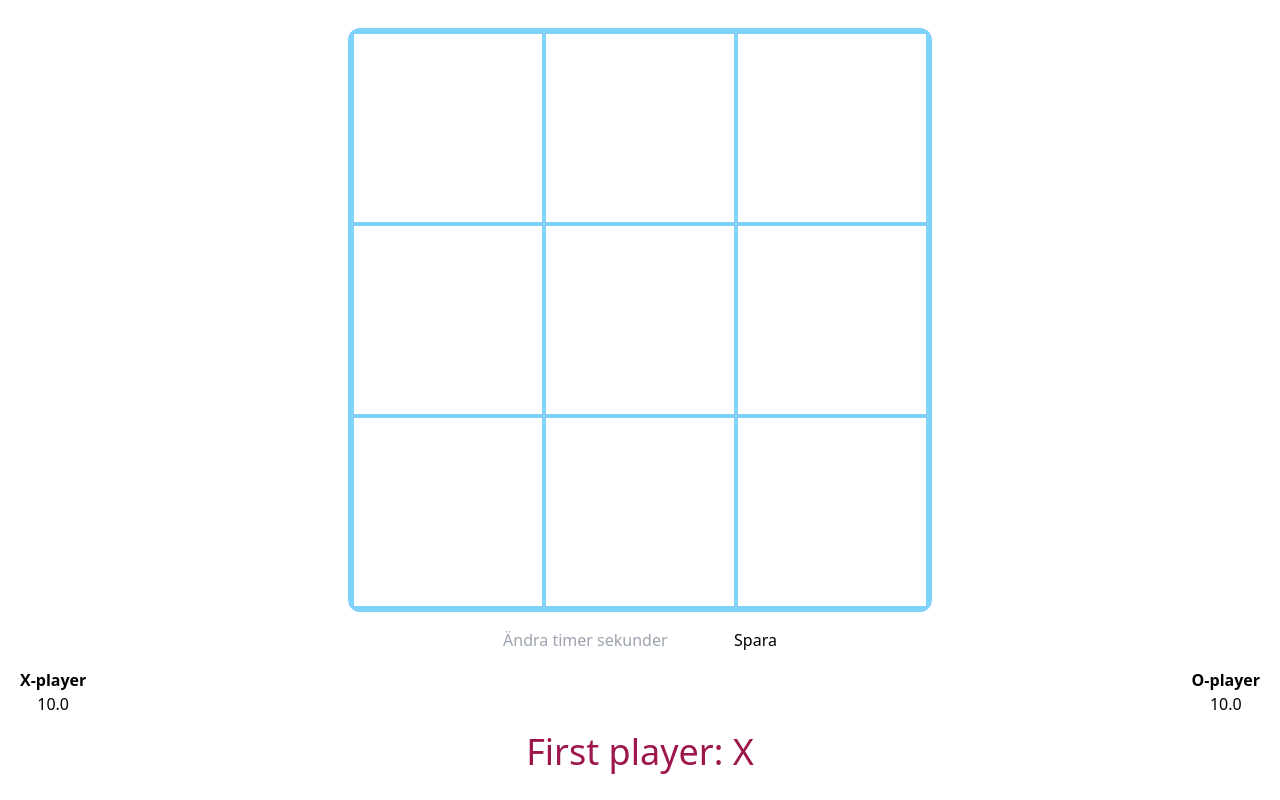
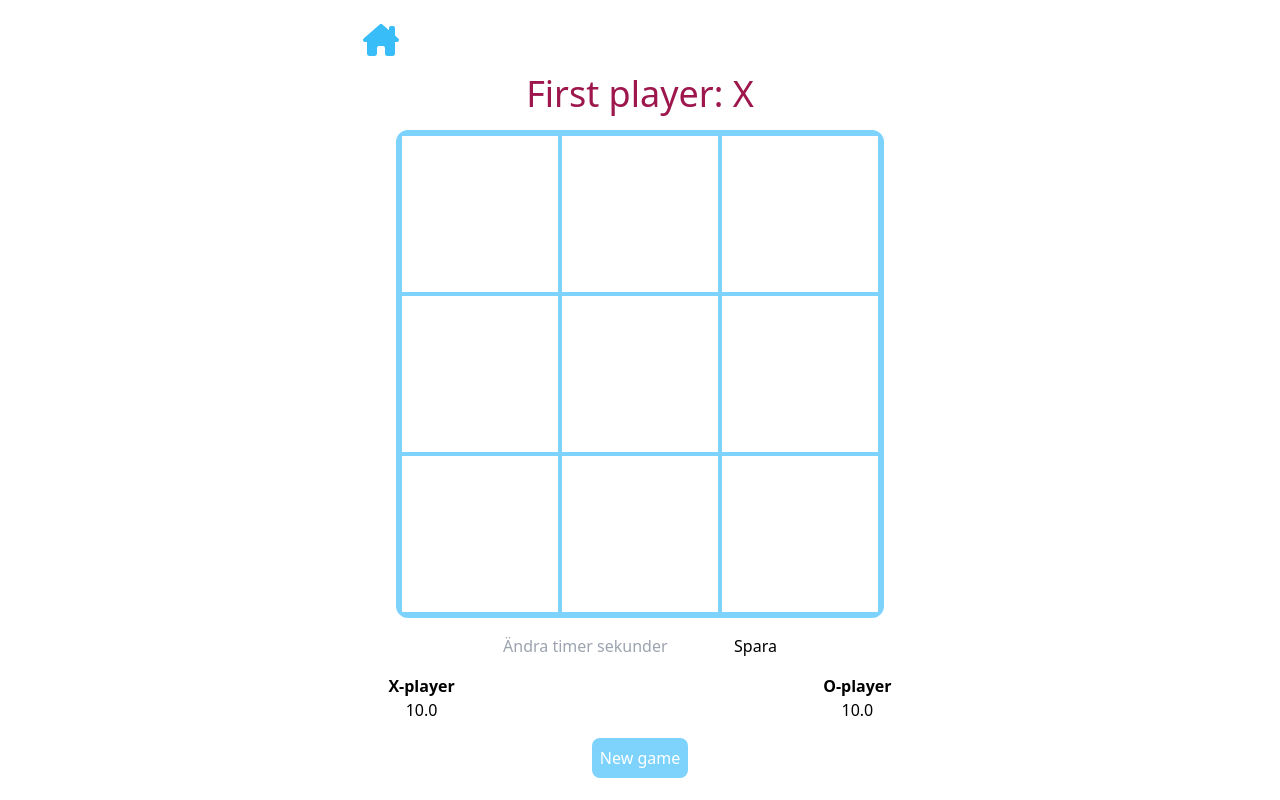
Before and after one commit to ingrideliasson/TicTacToe, a React (Create React App) app: page /board in a window 1280 px wide. Built offline with nearby package versions, Linux system fonts and the light colour scheme; a web font is replaced by a local one.

Commit message:
design and layout changes

```diff
--- a/package.json
+++ b/package.json
@@ -12,6 +12,7 @@
     "react": "^19.1.1",
     "react-confetti": "^6.4.0",
     "react-dom": "^19.1.1",
+    "react-icons": "^5.5.0",
     "react-router-dom": "^7.8.0",
     "react-scripts": "5.0.1",
     "web-vitals": "^2.1.4"
--- a/src/components/AiBoard.jsx
+++ b/src/components/AiBoard.jsx
@@ -1,6 +1,7 @@
 import { useState, useEffect } from 'react';
 import Scoreboard from './Scoreboard.jsx'
 import { motion, AnimatePresence } from "framer-motion";
+import MainMenu from './MainMenu.jsx'
 
 function Square({ value, onSquareClick, index, isWinningTile, delay = 0 }) {
   const animationVariants = [
@@ -27,7 +28,7 @@ function Square({ value, onSquareClick, index, isWinningTile, delay = 0 }) {
 
   return (
     <button
-      className="border-2 border-sky-300 h-48 w-48 font-cherry flex items-center justify-center"
+      className="border-2 border-sky-300 h-40 w-40 font-cherry flex items-center justify-center"
       onClick={onSquareClick}
     >
       {value && (
@@ -281,7 +282,28 @@ export default function AiBoard() {
 
 
   return (
-    <div className="flex flex-col items-center justify-center gap-8 min-h-screen">
+    <div className="flex flex-col items-center justify-center gap-4 min-h-screen">
+
+    { winner ? (<Scoreboard winner={winner}/>) : null }
+      <div className="w-1/3 mr-32">
+      <MainMenu/>
+      </div>
+      <h1 className="text-4xl text-pink-800 font-cherry ">{status}</h1>
+
+
+
+
+      <div className="grid grid-cols-3 border-4 border-sky-300 rounded-xl">
+          <Square value={squares[0]} onSquareClick={() => humanMove(0)}/>
+          <Square value={squares[1]} onSquareClick={() => humanMove(1)}/>
+          <Square value={squares[2]} onSquareClick={() => humanMove(2)}/>
+          <Square value={squares[3]} onSquareClick={() => humanMove(3)}/>
+          <Square value={squares[4]} onSquareClick={() => humanMove(4)}/>
+          <Square value={squares[5]} onSquareClick={() => humanMove(5)}/>
+          <Square value={squares[6]} onSquareClick={() => humanMove(6)}/>
+          <Square value={squares[7]} onSquareClick={() => humanMove(7)}/>
+          <Square value={squares[8]} onSquareClick={() => humanMove(8)}/>
+      </div>
 
       <div className="flex gap-4 items-center">
       <label className="font-nunito text-lg">Difficulty:</label>
@@ -296,22 +318,7 @@ export default function AiBoard() {
         </select>
       </div>
 
-      <div className="grid grid-cols-3 border-4 border-sky-300 rounded-xl">
-          <Square value={squares[0]} onSquareClick={() => humanMove(0)}/>
-          <Square value={squares[1]} onSquareClick={() => humanMove(1)}/>
-          <Square value={squares[2]} onSquareClick={() => humanMove(2)}/>
-          <Square value={squares[3]} onSquareClick={() => humanMove(3)}/>
-          <Square value={squares[4]} onSquareClick={() => humanMove(4)}/>
-          <Square value={squares[5]} onSquareClick={() => humanMove(5)}/>
-          <Square value={squares[6]} onSquareClick={() => humanMove(6)}/>
-          <Square value={squares[7]} onSquareClick={() => humanMove(7)}/>
-          <Square value={squares[8]} onSquareClick={() => humanMove(8)}/>
-      </div>
-
-
-      { winner ? (<Scoreboard winner={winner}/>) : null }
-      <h1 className="text-4xl text-pink-800 font-cherry ">{status}</h1>
-      <div className="flex items-center justify-center gap-4">
+       <div className="flex items-center justify-center gap-4">
         <button className="font-cherry text-white p-2 px-4 bg-sky-300 text-white rounded-lg disabled:opacity-50 "
         onClick={() => resetGame()}>
           Reset
@@ -321,6 +328,7 @@ export default function AiBoard() {
           New game
         </button>
       </div>
+
     </div>
   );
 }
--- a/src/components/Board.jsx
+++ b/src/components/Board.jsx
@@ -1,6 +1,7 @@
 import { useState, useEffect , useRef} from 'react';
 import GameTimer from './GameTimer'
 import Scoreboard from './Scoreboard.jsx'
+import MainMenu from './MainMenu.jsx'
 
 
 import { motion, AnimatePresence } from "framer-motion";
@@ -32,7 +33,7 @@ function Square({ value, onSquareClick, index, isWinningTile, delay = 0 }) {
 
   return (
     <button
-      className="border-2 border-sky-300 h-48 w-48 font-cherry flex items-center justify-center"
+      className="border-2 border-sky-300 h-40 w-40 font-cherry flex items-center justify-center"
       onClick={onSquareClick}
     >
       {value && (
@@ -64,12 +65,20 @@ function Square({ value, onSquareClick, index, isWinningTile, delay = 0 }) {
 
 export default function Board() {
   const [xIsNext, setXIsNext] = useState(true);
+  const [startingPlayer, setStartingPlayer] = useState('X');
   const [squares, setSquares] = useState(Array(9).fill(null));
   const [winner, setWinner] = useState(null);
   const [gameTime, setGameTime] = useState(10);
   const inputRefTimer = useRef();
   const tileIdxs = [0,1,2,3,4,5,6,7,8];
   const [scores, setScores] = useState({ X: 0, O: 0, });
+  const [isTie, setIsTie] = useState(null);
+  const [timerKey, setTimerKey] = useState(0);
+
+  //Kollar efter lika
+  useEffect(() => {
+    setIsTie(boardIsFull(squares));
+  }, [squares]);
 
   function getSquare(winner, winningTiles, i) {
   const isWinningTile = winner && Array.isArray(winningTiles) && winningTiles.includes(i);
@@ -127,11 +136,17 @@ export default function Board() {
     setXIsNext(!xIsNext); // Update state of which symbol is next
   }
 
+  function newGame() {
+    const nextStartingPlayer = startingPlayer === 'X' ? 'O' : 'X'; // Change starting player
+    setStartingPlayer(nextStartingPlayer);
+    setSquares(Array(9).fill(null));
+    setXIsNext(xIsNext? true : false);
+    setWinner(null);
+    setTimerKey(prevKey => prevKey + 1);
+  }
 
   const [_,winningTiles] = calculateWinner(squares);
 
-
-  const isTie = boardIsFull(squares);
   const isFirstMove = boardIsEmpty(squares);
   let status;
 
@@ -149,8 +164,6 @@ export default function Board() {
   }
   }
 
-
-
   // Uppdatera 'scores'
   useEffect(() => {
     if (winner && winner[0] === 'X') {
@@ -161,7 +174,11 @@ export default function Board() {
   }, [winner]);
 
   return (
-      <div className="flex flex-col items-center justify-center gap-4 min-h-screen">
+      <div className="flex flex-col items-center justify-center min-h-screen gap-4">
+        <div className="w-1/3 mr-32">
+        <MainMenu/>
+        </div>
+        <h1 className="text-4xl text-pink-800 font-cherry text-center">{status}</h1>
         <div className="grid grid-cols-3 border-4 border-sky-300 rounded-xl">
         {tileIdxs.map((i)=>
         getSquare(winner, winningTiles, i))
@@ -173,16 +190,15 @@ export default function Board() {
             Spara
           </button>
         </div>
-      <GameTimer gameTime={gameTime} xIsNext={xIsNext} winner={winner} setWinner={setWinner}></GameTimer>
-      <h1 className="text-4xl text-pink-800 font-cherry ">{status}</h1>
-      { winner && <Scoreboard scores={scores} /> }
+        <GameTimer key={timerKey} gameTime={gameTime} xIsNext={xIsNext} winner={winner} setWinner={setWinner} isTie={isTie}></GameTimer>
+        { (winner || isTie) && <Scoreboard scores={scores} /> }
+        <button className="font-cherry text-white p-2 bg-sky-300 text-white rounded-lg disabled:opacity-50 "
+        onClick={() => newGame()}>
+          New game
+        </button>
       </div>
-
   );
 }
-
-
-
 
 function calculateWinner(squares) {
   const lines = [
--- a/src/components/GameTimer.jsx
+++ b/src/components/GameTimer.jsx
@@ -144,7 +144,7 @@ function GameTimer({ gameTime, xIsNext , winner, setWinner}) {
   }
 
   return (
-    <div className="flex w-full justify-between items-center">
+    <div className="flex w-full justify-evenly items-center">
       <div className="flex flex-col items-center pl-5">
         <p className="font-bold">X-player</p>
         <motion.div
--- /dev/null
+++ b/src/components/MainMenu.jsx
@@ -0,0 +1,15 @@
+import { Link } from "react-router-dom";
+import { FaHouseChimney } from "react-icons/fa6";
+
+export default function MainMenu() {
+    return (
+        <div>
+            <Link
+          to="/"
+          className="text-sky-400 text-4xl"
+            >
+          <FaHouseChimney />
+            </Link>
+        </div>
+    )
+}
--- a/src/components/Start.jsx
+++ b/src/components/Start.jsx
@@ -3,19 +3,23 @@ import { Link } from "react-router-dom";
 
 export default function Home() {
   return (
-    <div className="flex flex-col items-center justify-center min-h-screen bg-gradient-to-br from-sky-100 to-sky-400 font-cherry">
-      <h1 className="text-8xl font-bold mb-16 bg-gradient-to-r from-pink-600 to-pink-600 text-transparent bg-clip-text">Tic Tac Toe</h1>
-      <p className="text-4xl p-8 bg-gradient-to-r from-blue-600 via-blue-600 to-blue-600 text-transparent bg-clip-text"> Choose game mode:</p>
+    <div className="flex flex-col items-center justify-center min-h-screen font-cherry">
+      <div className="flex items-center justify-center gap-4">
+        <h1 className="text-9xl font-bold mb-16 text-pink-300 ">Tic</h1>
+        <h1 className="text-9xl font-bold mb-16 text-emerald-400 ">Tac</h1>
+        <h1 className="text-9xl font-bold mb-16 text-blue-400 ">Toe</h1>
+      </div>
+      <p className="text-4xl p-8 bg-gradient-to-r from-emerald-400 to-blue-400 text-transparent bg-clip-text"> Choose game mode:</p>
       <div className="flex space-x-4 mr-8">
         <Link
           to="/aiboard"
-          className="bg-blue-600 m-8 px-6 py-3 text-white rounded-lg"
+          className="bg-gradient-to-r from-pink-300 to-emerald-400 m-8 px-6 py-4 text-white text-2xl rounded-lg"
         >
           Single Player
         </Link>
         <Link
           to="/board"
-          className="bg-blue-600 m-8 px-6 py-3 text-white rounded-lg"
+          className="bg-gradient-to-r from-emerald-400 to-blue-400 m-8 px-6 py-4 text-white text-2xl rounded-lg"
         >
           Two Player
         </Link>
@@ -23,3 +27,5 @@ export default function Home() {
     </div>
   );
 }
+
+// bg-gradient-to-r from-pink-600 to-pink-600 text-transparent bg-clip-text
```
Also changed, not shown: 1 other file (tests, documents, lock files or other folders). Lines whose indentation alone changed are shown as unchanged.
